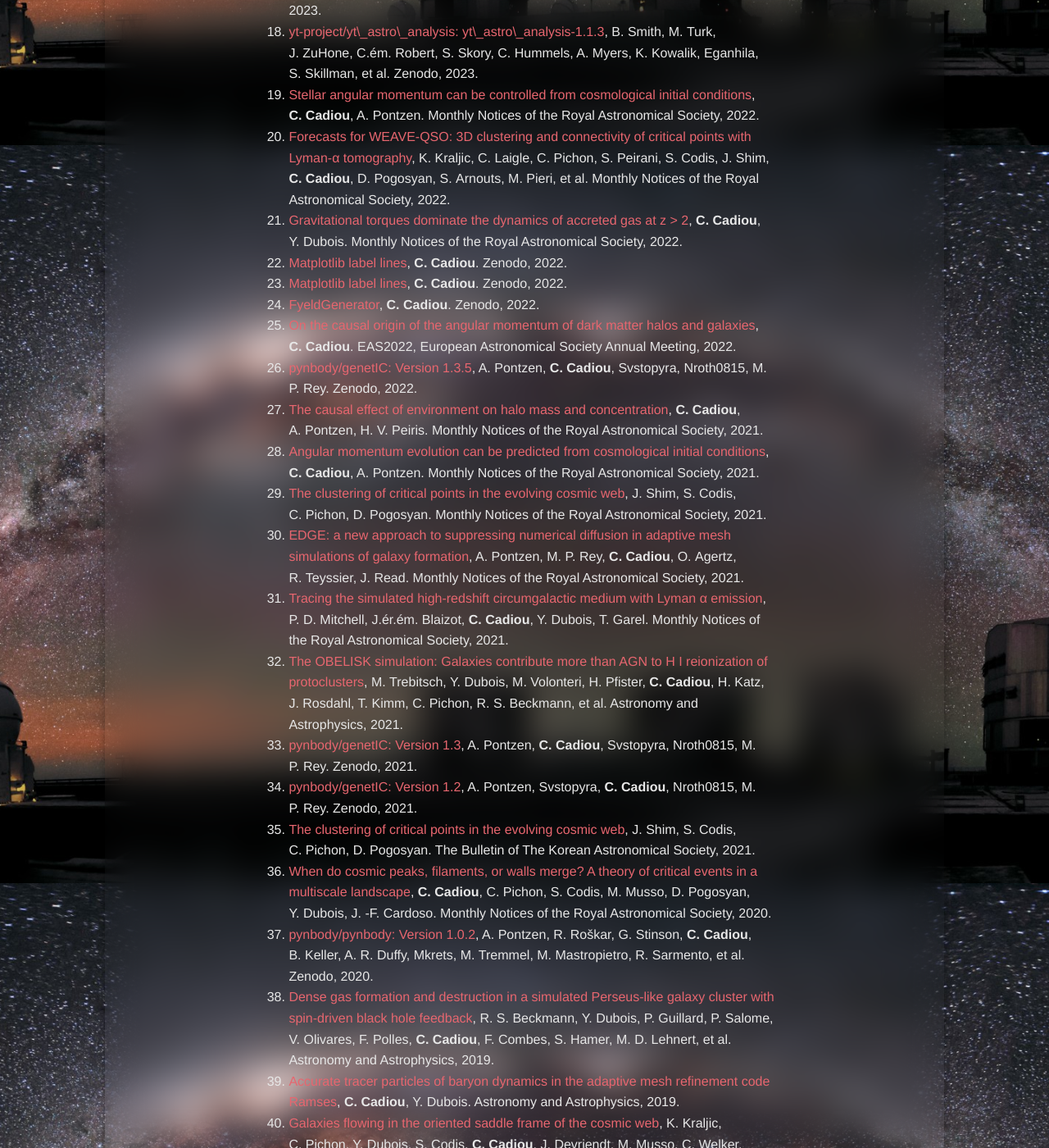
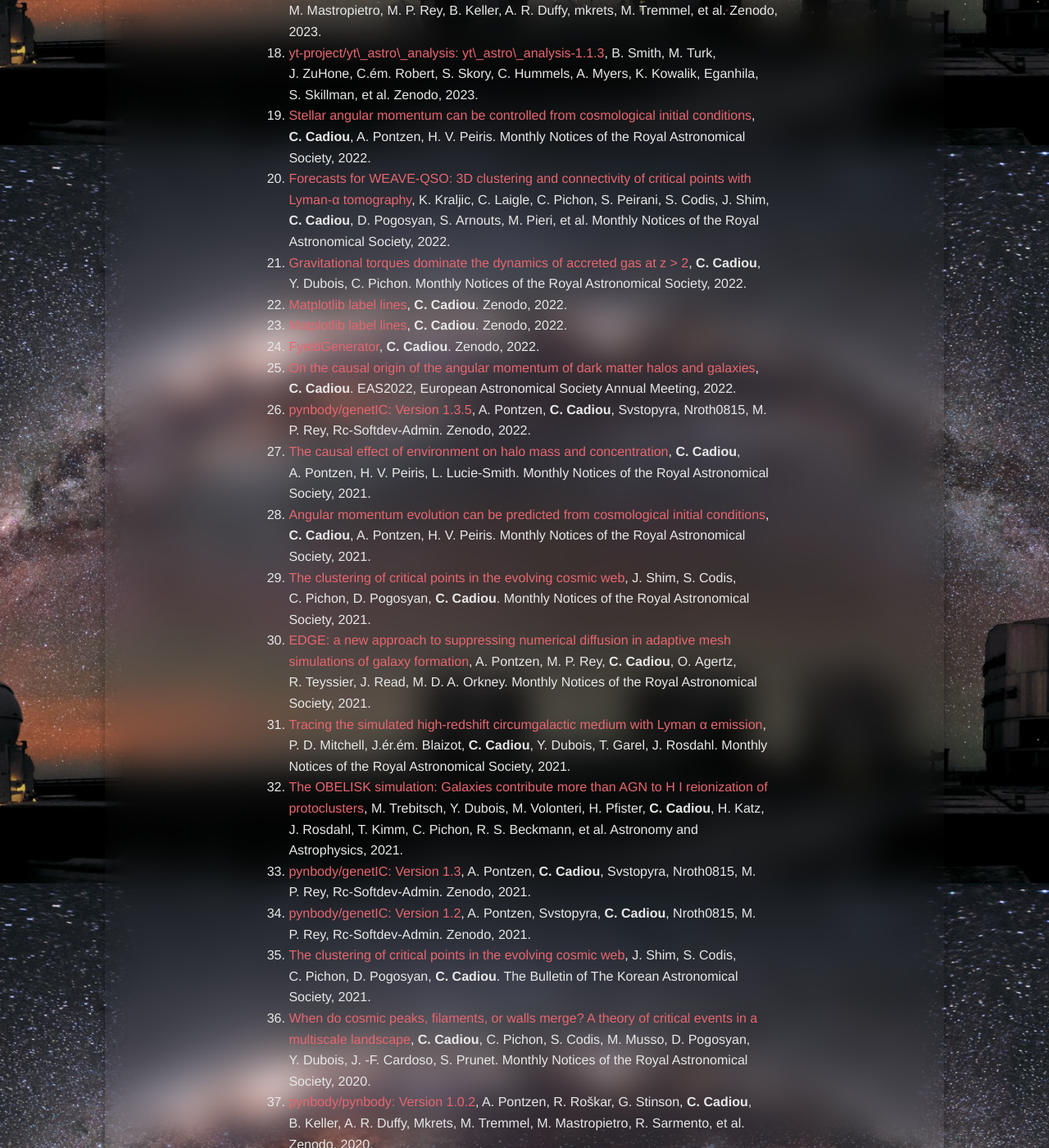
Before and after one commit to cphyc/cphyc.github.io, a Jekyll site: the page built from publications/index.html, in a window 1280 px wide and 1400 px high, scrolled down 1623 px. Shown: the whole window at 82% size. Built offline with Jekyll 4.4.1, drawn with Linux system fonts in a browser that asks for light colours; nearby versions of some CDN libraries; some of the changed text lies outside the part shown.

```diff
--- a/publications/index.html
+++ b/publications/index.html
@@ -344,7 +371,7 @@ description: My Publications
   </li>
 
   <li>
-    <a href="https://arxiv.org/abs/">pynbody/genetIC: Version 1.5.0</a>,
+    <a href="">pynbody/genetIC: Version 1.5.0</a>,
 
 
       A.&nbsp;Pontzen,
@@ -359,13 +386,16 @@ description: My Publications
       nroth0815,
 
 
-      M. P.&nbsp;Rey.
+      M. P.&nbsp;Rey,
+
+
+      rc-softdev-admin.
 
     Zenodo, 2024.
   </li>
 
   <li>
-    <a href="https://arxiv.org/abs/">Hot gas accretion fuels star formation faster than cold accretion in high redshift galaxies</a>,
+    <a href="">Hot gas accretion fuels star formation faster than cold accretion in high redshift galaxies</a>,
 
 
       Z.&nbsp;Kocjan,
@@ -446,7 +482,7 @@ description: My Publications
   </li>
 
   <li>
-    <a href="https://arxiv.org/abs/">yt-project/yt\_astro\_analysis: yt\_astro\_analysis-1.1.3</a>,
+    <a href="">yt-project/yt\_astro\_analysis: yt\_astro\_analysis-1.1.3</a>,
 
 
       B.&nbsp;Smith,
@@ -491,7 +527,10 @@ description: My Publications
       C.&nbsp;Cadiou</b>,
 
 
-      A.&nbsp;Pontzen.
+      A.&nbsp;Pontzen,
+
+
+      H. V.&nbsp;Peiris.
 
     Monthly Notices of the Royal Astronomical Society, 2022.
   </li>
@@ -542,13 +581,16 @@ description: My Publications
       C.&nbsp;Cadiou</b>,
 
 
-      Y.&nbsp;Dubois.
+      Y.&nbsp;Dubois,
+
+
+      C.&nbsp;Pichon.
 
     Monthly Notices of the Royal Astronomical Society, 2022.
   </li>
 
   <li>
-    <a href="https://arxiv.org/abs/">Matplotlib label lines</a>,
+    <a href="">Matplotlib label lines</a>,
 
     <b>
       C.&nbsp;Cadiou</b>.
@@ -557,7 +599,7 @@ description: My Publications
   </li>
 
   <li>
-    <a href="https://arxiv.org/abs/">Matplotlib label lines</a>,
+    <a href="">Matplotlib label lines</a>,
 
     <b>
       C.&nbsp;Cadiou</b>.
@@ -566,7 +608,7 @@ description: My Publications
   </li>
 
   <li>
-    <a href="https://arxiv.org/abs/">FyeldGenerator</a>,
+    <a href="">FyeldGenerator</a>,
 
     <b>
       C.&nbsp;Cadiou</b>.
@@ -575,7 +617,7 @@ description: My Publications
   </li>
 
   <li>
-    <a href="https://arxiv.org/abs/">On the causal origin of the angular momentum of dark matter halos and galaxies</a>,
+    <a href="">On the causal origin of the angular momentum of dark matter halos and galaxies</a>,
 
     <b>
       C.&nbsp;Cadiou</b>.
@@ -584,7 +626,7 @@ description: My Publications
   </li>
 
   <li>
-    <a href="https://arxiv.org/abs/">pynbody/genetIC: Version 1.3.5</a>,
+    <a href="">pynbody/genetIC: Version 1.3.5</a>,
 
 
       A.&nbsp;Pontzen,
@@ -599,7 +641,10 @@ description: My Publications
       Nroth0815,
 
 
-      M. P.&nbsp;Rey.
+      M. P.&nbsp;Rey,
+
+
+      Rc-Softdev-Admin.
 
     Zenodo, 2022.
   </li>
@@ -614,7 +659,10 @@ description: My Publications
       A.&nbsp;Pontzen,
 
 
-      H. V.&nbsp;Peiris.
+      H. V.&nbsp;Peiris,
+
+
+      L.&nbsp;Lucie-Smith.
 
     Monthly Notices of the Royal Astronomical Society, 2021.
   </li>
@@ -626,7 +674,10 @@ description: My Publications
       C.&nbsp;Cadiou</b>,
 
 
-      A.&nbsp;Pontzen.
+      A.&nbsp;Pontzen,
+
+
+      H. V.&nbsp;Peiris.
 
     Monthly Notices of the Royal Astronomical Society, 2021.
   </li>
@@ -644,7 +695,10 @@ description: My Publications
       C.&nbsp;Pichon,
 
 
-      D.&nbsp;Pogosyan.
+      D.&nbsp;Pogosyan,
+
+    <b>
+      C.&nbsp;Cadiou</b>.
 
     Monthly Notices of the Royal Astronomical Society, 2021.
   </li>
@@ -668,7 +722,10 @@ description: My Publications
       R.&nbsp;Teyssier,
 
 
-      J.&nbsp;Read.
+      J.&nbsp;Read,
+
+
+      M. D. A.&nbsp;Orkney.
 
     Monthly Notices of the Royal Astronomical Society, 2021.
   </li>
@@ -689,7 +746,10 @@ description: My Publications
       Y.&nbsp;Dubois,
 
 
-      T.&nbsp;Garel.
+      T.&nbsp;Garel,
+
+
+      J.&nbsp;Rosdahl.
 
     Monthly Notices of the Royal Astronomical Society, 2021.
   </li>
@@ -734,7 +794,7 @@ description: My Publications
   </li>
 
   <li>
-    <a href="https://arxiv.org/abs/">pynbody/genetIC: Version 1.3</a>,
+    <a href="">pynbody/genetIC: Version 1.3</a>,
 
 
       A.&nbsp;Pontzen,
@@ -749,13 +809,16 @@ description: My Publications
       Nroth0815,
 
 
-      M. P.&nbsp;Rey.
+      M. P.&nbsp;Rey,
+
+
+      Rc-Softdev-Admin.
 
     Zenodo, 2021.
   </li>
 
   <li>
-    <a href="https://arxiv.org/abs/">pynbody/genetIC: Version 1.2</a>,
+    <a href="">pynbody/genetIC: Version 1.2</a>,
 
 
       A.&nbsp;Pontzen,
@@ -770,13 +833,16 @@ description: My Publications
       Nroth0815,
 
 
-      M. P.&nbsp;Rey.
+      M. P.&nbsp;Rey,
+
+
+      Rc-Softdev-Admin.
 
     Zenodo, 2021.
   </li>
 
   <li>
-    <a href="https://arxiv.org/abs/">The clustering of critical points in the evolving cosmic web</a>,
+    <a href="">The clustering of critical points in the evolving cosmic web</a>,
 
 
       J.&nbsp;Shim,
@@ -788,7 +854,10 @@ description: My Publications
       C.&nbsp;Pichon,
 
 
-      D.&nbsp;Pogosyan.
+      D.&nbsp;Pogosyan,
+
+    <b>
+      C.&nbsp;Cadiou</b>.
 
     The Bulletin of The Korean Astronomical Society, 2021.
   </li>
@@ -815,13 +884,16 @@ description: My Publications
       Y.&nbsp;Dubois,
 
 
-      J. -F.&nbsp;Cardoso.
+      J. -F.&nbsp;Cardoso,
+
+
+      S.&nbsp;Prunet.
 
     Monthly Notices of the Royal Astronomical Society, 2020.
   </li>
 
   <li>
-    <a href="https://arxiv.org/abs/">pynbody/pynbody: Version 1.0.2</a>,
+    <a href="">pynbody/pynbody: Version 1.0.2</a>,
 
 
       A.&nbsp;Pontzen,
@@ -905,7 +977,10 @@ description: My Publications
       C.&nbsp;Cadiou</b>,
 
 
-      Y.&nbsp;Dubois.
+      Y.&nbsp;Dubois,
+
+
+      C.&nbsp;Pichon.
 
     Astronomy and Astrophysics, 2019.
   </li>
```
Also changed, not shown: other parts of publications/index.html (+51 -15 lines), utils/get_publications.py (+17 -1 lines), 1 other file.
